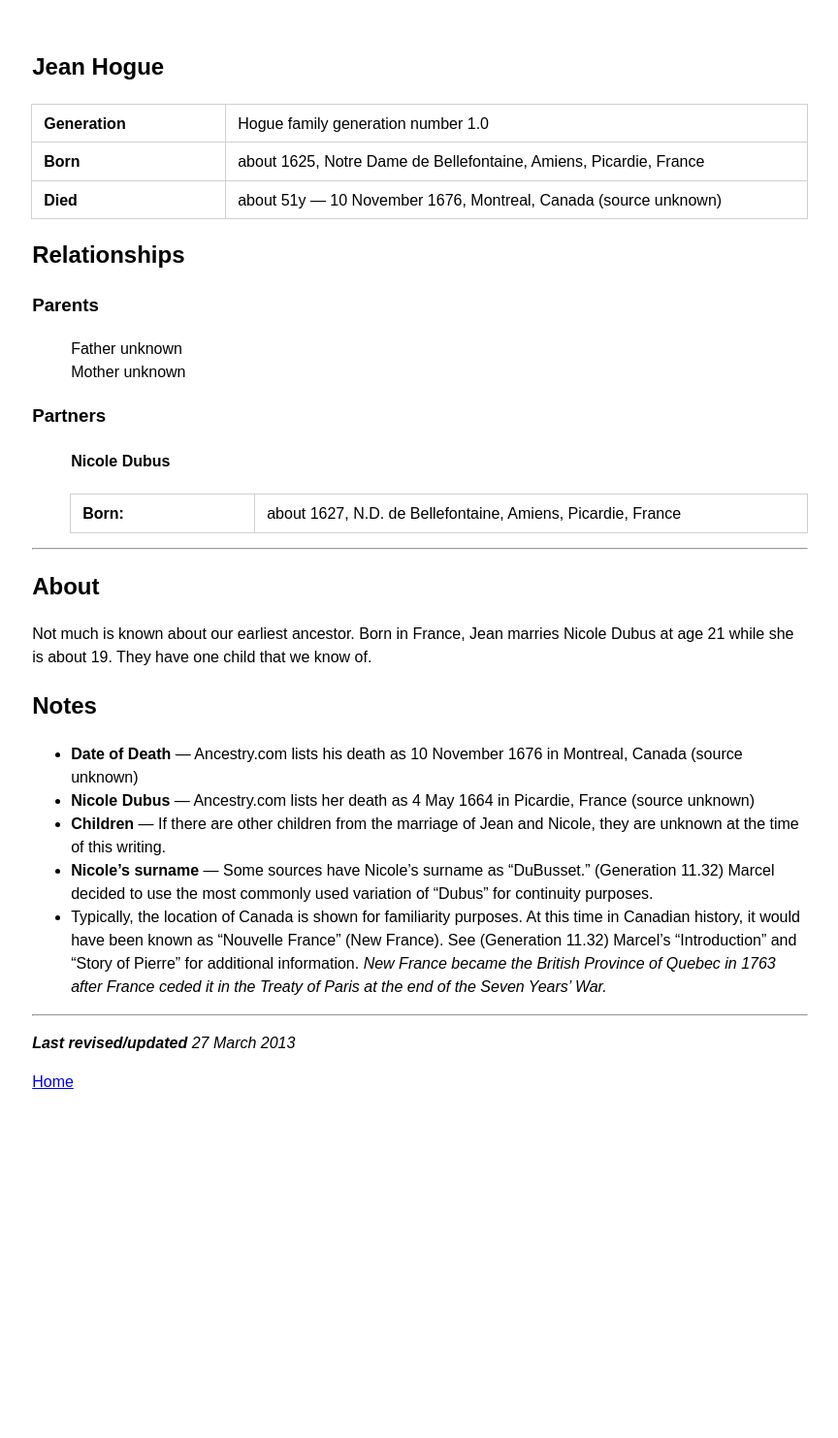
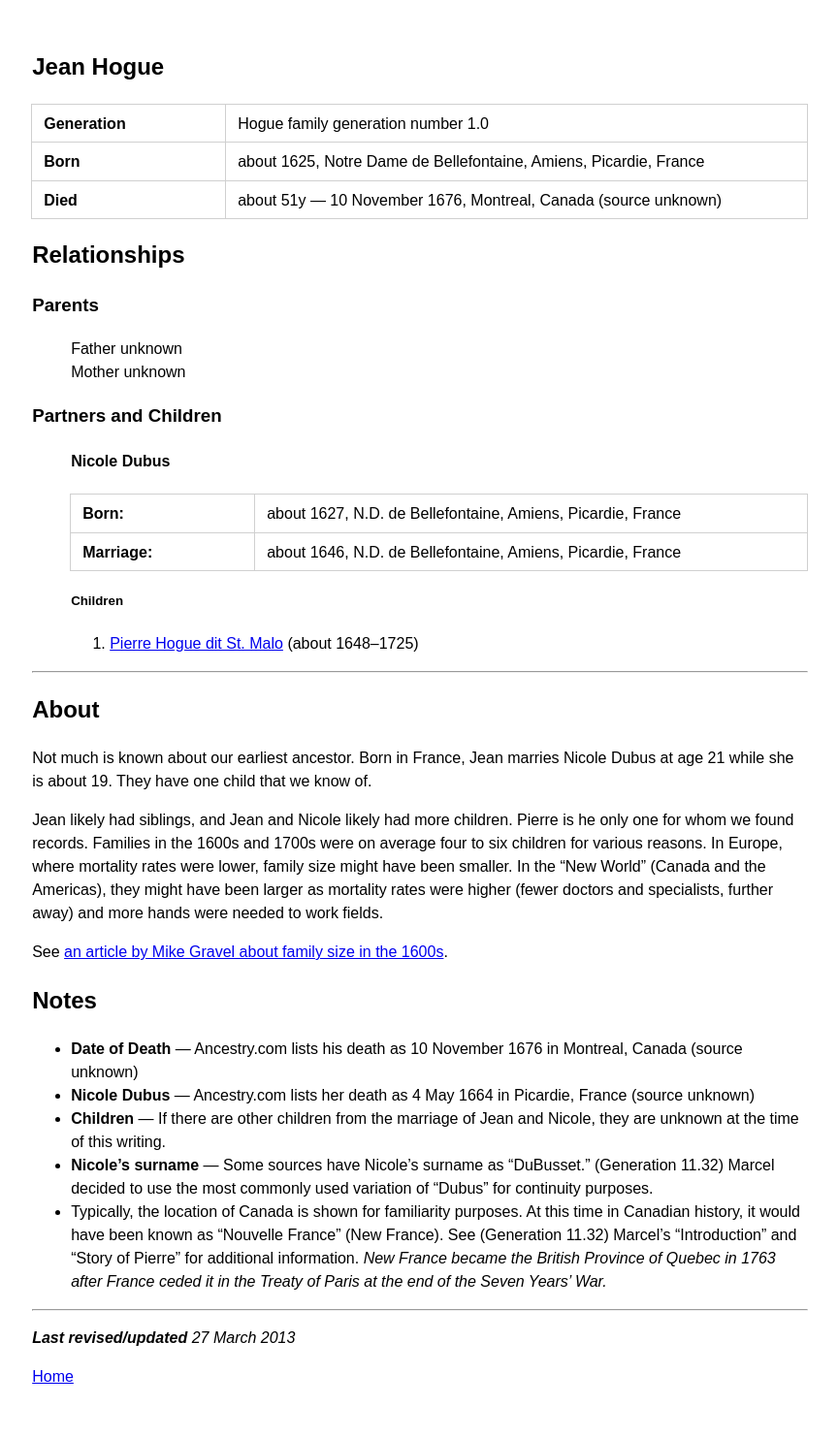
Before and after one commit to highchair/hogue-family-ancestry, a Jekyll site: the page built from _people/1625-jean-hogue.md, in a window 1280 px wide. Shown: the whole page at 97% size, without its empty margins (18-882 px from the left). Built offline with Jekyll 4.4.1, drawn with Linux system fonts in a browser that asks for light colours; before the commit the page ends 1179 px from its top, so only the background shows below that.

Commit message:
Additions to early people

```diff
--- a/_people/1625-jean-hogue.md
+++ b/_people/1625-jean-hogue.md
@@ -40,6 +39,9 @@
 
 Not much is known about our earliest ancestor. Born in France, Jean marries Nicole Dubus at age 21 while she is about 19. They have one child that we know of.
 
+Jean likely had siblings, and Jean and Nicole likely had more children. Pierre is he only one for whom we found records. Families in the 1600s and 1700s were on average four to six children for various reasons. In Europe, where mortality rates were lower, family size might have been smaller. In the “New World” (Canada and the Americas), they might have been larger as mortality rates were higher (fewer doctors and specialists, further away) and more hands were needed to work fields.
+
+See [an article by Mike Gravel about family size in the 1600s](https://www.mikegravel.org/how-large-were-families-in-the-1600s/).
 
 ## Notes
 
```
Also changed, not shown: other parts of _people/1625-jean-hogue.md (+1 -2 lines), _people/1648-pierre-hogue.md (+2 -0 lines).
